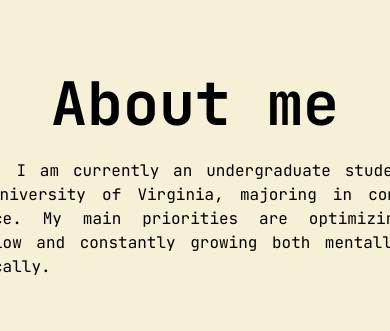
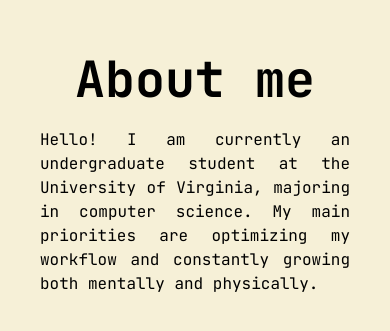
Before and after one commit to tonylam0/tonylam0.github.io, a React (Vite) app: page /about in a window 390 px wide. Shown: the part 243-574 px from the top of the page. Built offline with nearby package versions, Linux system fonts and the light colour scheme; a web font is replaced by a local one.

Commit message:
Fixed phone ui

```diff
--- a/src/pages/About/About.module.css
+++ b/src/pages/About/About.module.css
@@ -21,3 +21,19 @@
   text-align: justify;
   line-height: 1.5;
 }
+
+@media (max-width: 768px) {
+  .text {
+    width: 400px;
+  }
+}
+
+@media (max-width: 480px) {
+  .title {
+    font-size: 50px;
+  }
+
+  .text {
+    width: 310px;
+  }
+}
--- a/src/pages/Homepage/Homepage.module.css
+++ b/src/pages/Homepage/Homepage.module.css
@@ -35,13 +35,14 @@ a {
   position: relative;
   margin: 0;
   width: fit-content;
+  font-weight: 400;
 }
 
 .pageTitle::after {
   content: '';
   background-color: black;
   width: 0%;
-  height: 4px;
+  height: 3px;
   left: 50%;
   bottom: -3px;
   position: absolute;
```
